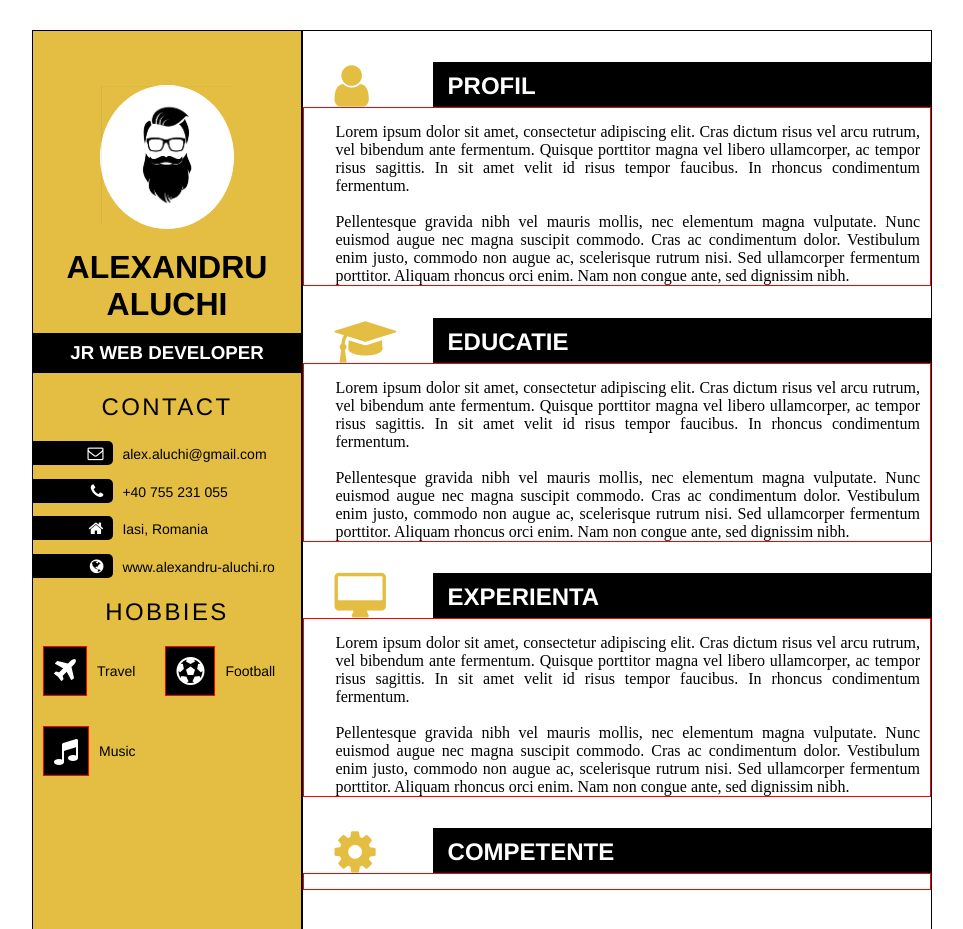
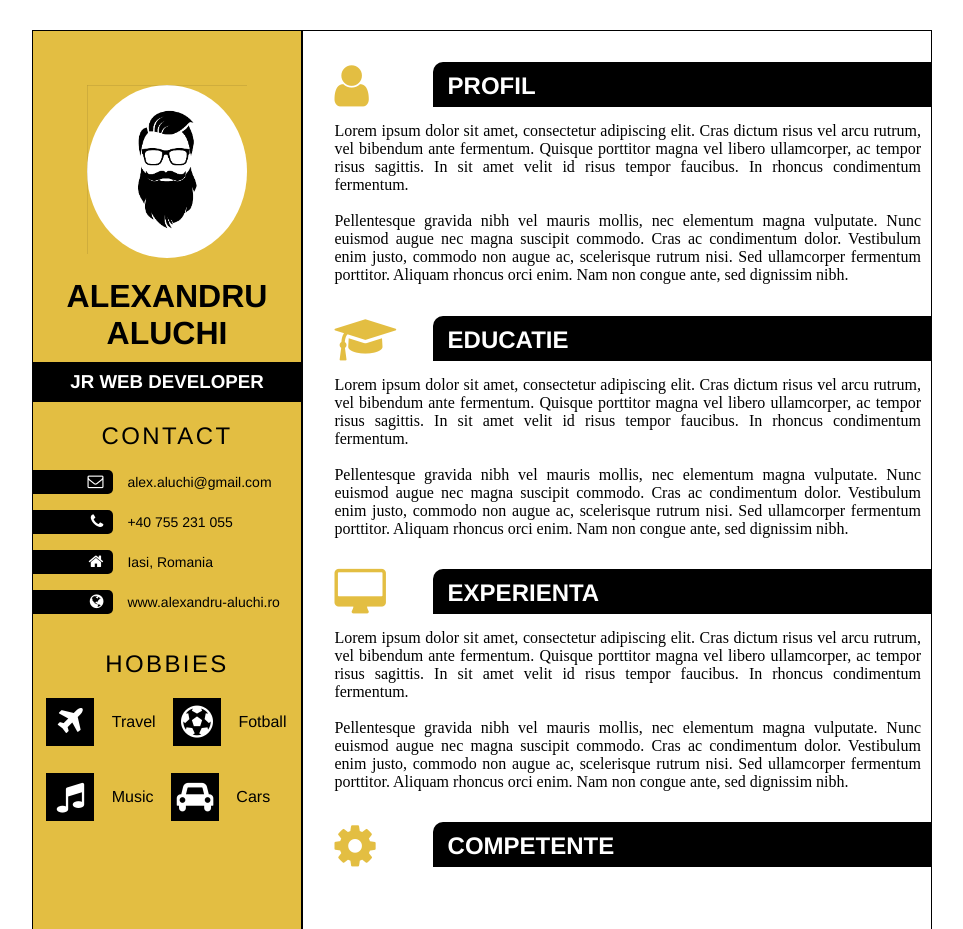
Before and after one commit to TheOldOwl/personal-profile, a website: page cv.html in a window 1280 px wide. Shown: the top 929 px of the page, without its empty margins (158-1121 px from the left). Drawn offline with Linux system fonts and the light colour scheme.

Commit message:
profile container lists implementation

```diff
--- a/cv.html
+++ b/cv.html
@@ -21,36 +21,28 @@
 			<div class="profile-header">
 				<p>CONTACT</P>
 			</div>
-			<div class="header-left">
-				<div class="holder">
-					<i class="fa fa-envelope-o social-media" aria-hidden="true"></i>
-					<p>alex.aluchi@gmail.com</p>
-				</div>
-				<div class="holder">
-					<i class="fa fa-phone social-media" aria-hidden="true"></i>
-					<p>+40 755 231 055 </p>
-				</div>
-				<div class="holder">
-					<i class="fa fa-home social-media" aria-hidden="true"></i>
-					<p>Iasi, Romania</p>
-				</div>
-				<div class="holder">
-					<i class="fa fa-globe social-media" aria-hidden="true"></i>
-					<p>www.alexandru-aluchi.ro</p>
-				</div>
-			</div>
+			<ul class="contact-list">
+				<li class="c-font-awsm"><i class="fa fa-envelope-o" aria-hidden="true"></i></li>
+				<li><p>alex.aluchi@gmail.com</p></li>
+				<li class="c-font-awsm"><i class="fa fa-phone" aria-hidden="true"></i></li>
+				<li><p>+40 755 231 055 </p></li>
+				<li class="c-font-awsm"><i class="fa fa-home" aria-hidden="true"></i></li>
+				<li><p>Iasi, Romania</p></li>
+				<li class="c-font-awsm"><i class="fa fa-globe" aria-hidden="true"></i></li>
+				<li><p>www.alexandru-aluchi.ro</p></li>
+			</ul>
 			<div class="profile-header">
 				<p>HOBBIES</p>
 			</div>
-			<ul class="hobbies-data">
-				<li><i class="fa fa-plane" aria-hidden="true"></i></li>
-				<li>Travel</li>
-				<li id="right-side"><i class="fa fa-futbol-o" aria-hidden="true"></i></li>
-				<li>Football</li>
-				<li><i class="fa fa-music" aria-hidden="true"></i></li>
-				<li>Music</li>
-				<li></li>
-				<li></li>
+			<ul class="hobbies-list">
+				<li class="h-font-awsm"><i class="fa fa-plane" aria-hidden="true"></i></li>
+				<li><p>Travel</p></li>
+				<li class="h-font-awsm"><i class="fa fa-futbol-o" aria-hidden="true"></i></li>
+				<li><p>Fotball</p></li>
+				<li class="h-font-awsm"><i class="fa fa-music" aria-hidden="true"></i></li>
+				<li><p>Music</p></li>
+				<li class="h-font-awsm"><i class="fa fa-car" aria-hidden="true"></i></li>
+				<li><p>Cars</p></li>
 			</ul>
 		</div>
 		<div class="right-container">
--- a/styles/cv.css
+++ b/styles/cv.css
@@ -1,47 +1,48 @@
 /* Universal style */
 
-*{
+* {
 	margin: 0;
 	padding: 0;
 	box-sizing: border-box;
 }
 
 
-/* Personal data tab */
+/* Main container */
 
-.frame-container{
+.frame-container {
 	width: 900px;
 	height: 900px;
 	margin: 30px auto;
 }
 
-.personal-data{
+/* Left side container */
+
+.personal-data {
 	border: 1px solid black;
 	background-color: #e3be42;
 	width: 30%;
 	height: 100%;
 }
 
-.profile-picture{
-	border: 1px solid #FFF;
+.profile-picture {
 	background-color: #FFF;
 	border-radius: 50%;
-	width: 50%;
+	width: 60%;
 	margin: 20% auto;
 	margin-bottom: 20px;
 }
 
-.profile-picture img{
+.profile-picture img {
 	width: 100%;
 }
 
-#name{
+#name {
 	text-align: center;
 	font-family: Helvetica, sans-serif;
 	margin-bottom: 10px;
 }
 
-#job-title{
+#job-title {
 	background-color: #000;
 	color: #FFF;
 	text-align: center;
@@ -58,61 +59,59 @@
 	letter-spacing: 0.1em;
 }
 
-.holder{
-	width: 100%;
+/* Contact list */
+
+.contact-list li {
+	display: inline-block;
+	margin-bottom: 1em;
+	list-style-type: none;
 }
 
-.holder > p {
+.contact-list p {
 	font-family: Helvetica, sans-serif;
-	padding-left: 5px;
 	font-size: 14px;
 }
 
-.social-media{
+.c-font-awsm {
 	width: 30%;
 	padding-right: 10px;
+	margin-right: 10px;
 	text-align: right;
 	background-color: #000;
 	color: #FFF;
 	border-top-right-radius: 5px;
 	border-bottom-right-radius: 5px;
-}
-
-.holder >.fa{
-	font-size: 1em;
-	/*font-weight: 600;*/
 	line-height: 1.5em;
 }
 
-.hobbies-data{
+/* Hobbies list */
+
+.hobbies-list li {
 	list-style-type: none;
-	display: flex;
-	flex-wrap: wrap;
-	align-items: center;
-	font-family: Helvetica, sans-serif;
+	display: inline-block;
+	vertical-align: top;
+	margin-left: 5%;
 }
 
-.hobbies-data .fa {
-	border: 1px solid red;
-	padding: 10px;
+.h-font-awsm {
 	font-size: 2em;
 	color: #FFF;
 	background-color: #000;
+	width: 1.5em;
+	height: 1.5em;
+	text-align: center;
+	line-height: 1.5em;
+	margin-bottom: 10%;
 }
 
-.hobbies-data li{
-	font-size: 14px;
-	padding-left: 10px;
-	padding-bottom: 30px;
-}
-
-#right-side {
-	padding-left: 30px;
+.hobbies-list p {
+	line-height: 3em;
+	font-family: Helvetica, sans-serif;
 }
 
 /* Right container content*/
 
-.right-container{
+.right-container {
 	border: 1px solid black;
 	margin-left: 30%;
 	width: 70%;
@@ -123,28 +122,28 @@
 
 /* Profile bar */
 
-.holder{
+.holder {
 	width: 100%;
 	height: 5%;
 	margin-top: 5%;
 }
 
-.holder >*{
+.holder >* {
 	display: inline-block;
 }
 
-.icon{
+.icon {
 	height:100%;
 	width:20%;
 	padding-left: 5%;
 }
 
-.icon .fa{
+.icon .fa {
 	font-size: 3em;
 	color: #e3be42;
 }
 
-.head-text{
+.head-text {
 	background-color: #000;
 	color: #FFF;
 	font-family: Helvetica, sans-serif;
@@ -154,13 +153,13 @@
 	text-align: left;
 	vertical-align: top;
 	line-height: 3em;
+	border-top-left-radius: 10px;
 }
 
 
 /* profile text */
 
-.text-holder{
-	border: 1px solid red;
+.text-holder {
 	text-align: justify;
 	padding: 15px 10px 0 5%;
 }
```
Also changed, not shown: 1 other file.
